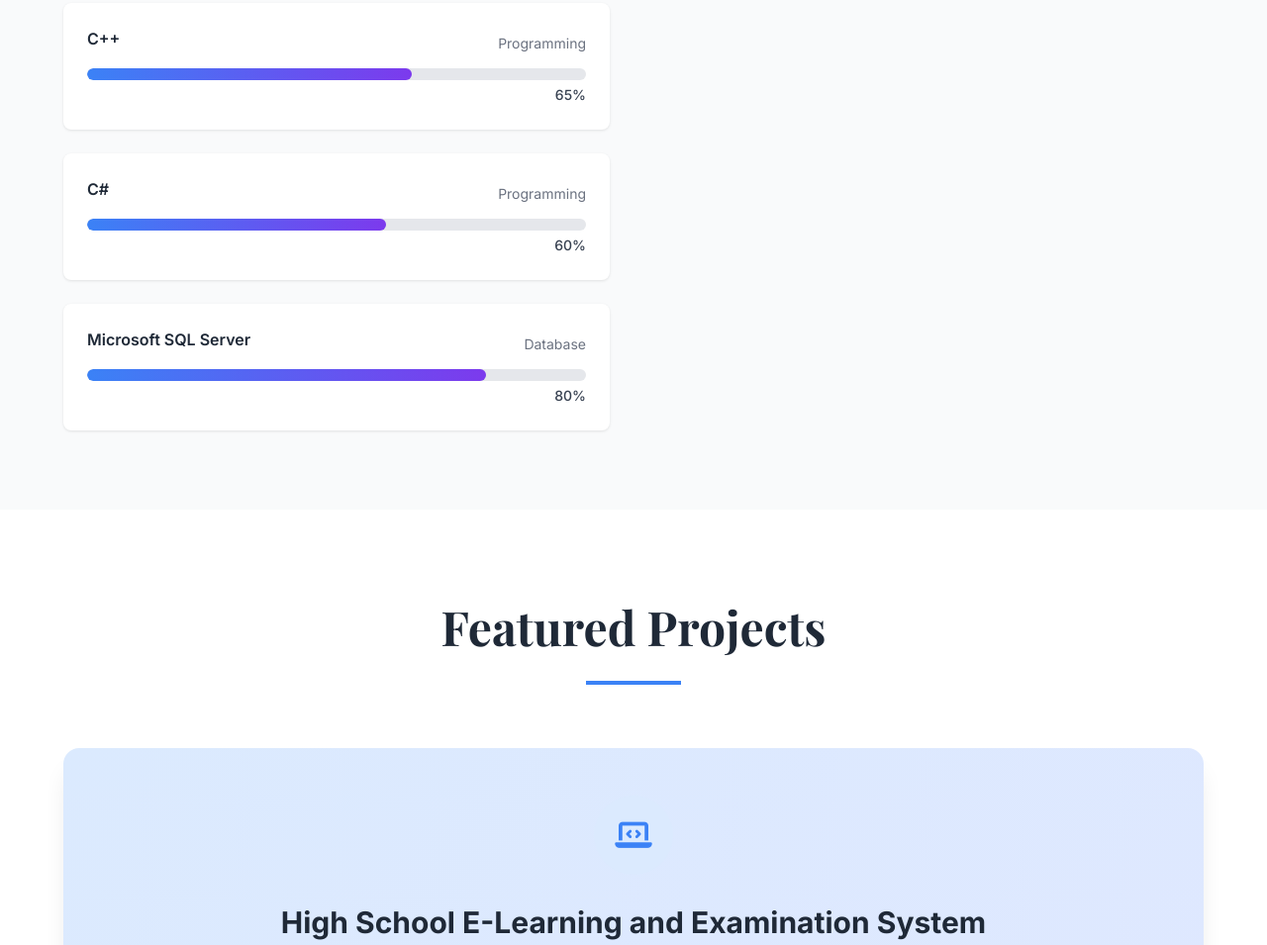
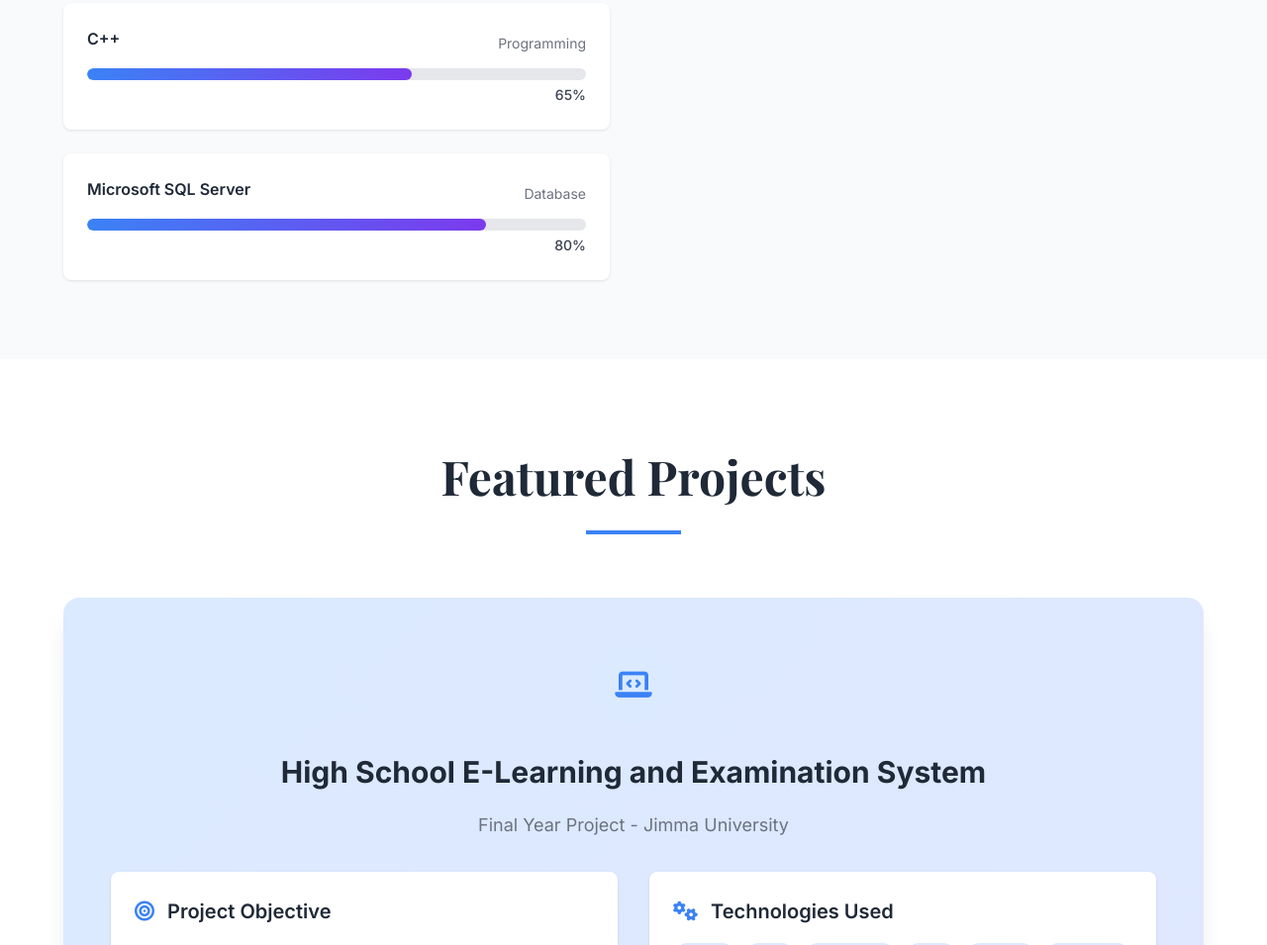
Before and after one commit to HabtamuAlemu/habtamu-alemu-portfolio, a plain HTML site: page index.html in a window 1280 px wide. Shown: the part 4793-5748 px from the top of the page at 99% size. Drawn offline with nearby package versions, Linux system fonts and the light colour scheme.

Commit message:
skill section update

```diff
--- a/index.html
+++ b/index.html
@@ -439,17 +439,6 @@
                                     <div class="progress" data-width="65"></div>
                                 </div>
                                 <div class="skill-percentage">65%</div>
-                            </div>
-
-                            <div class="skill-bar">
-                                <div class="skill-info">
-                                    <span class="skill-name">C#</span>
-                                    <span class="skill-category">Programming</span>
-                                </div>
-                                <div class="progress-bar">
-                                    <div class="progress" data-width="60"></div>
-                                </div>
-                                <div class="skill-percentage">60%</div>
                             </div>
 
                             <div class="skill-bar">
```
